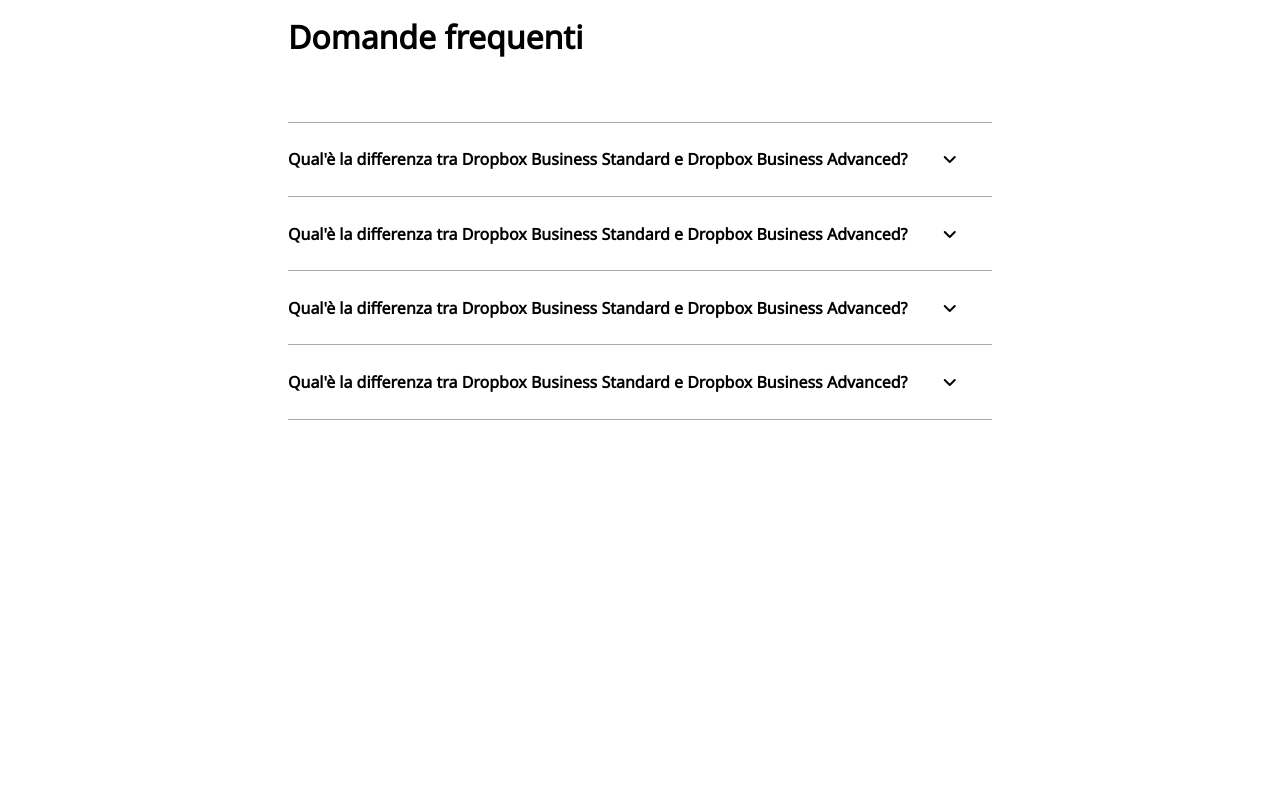
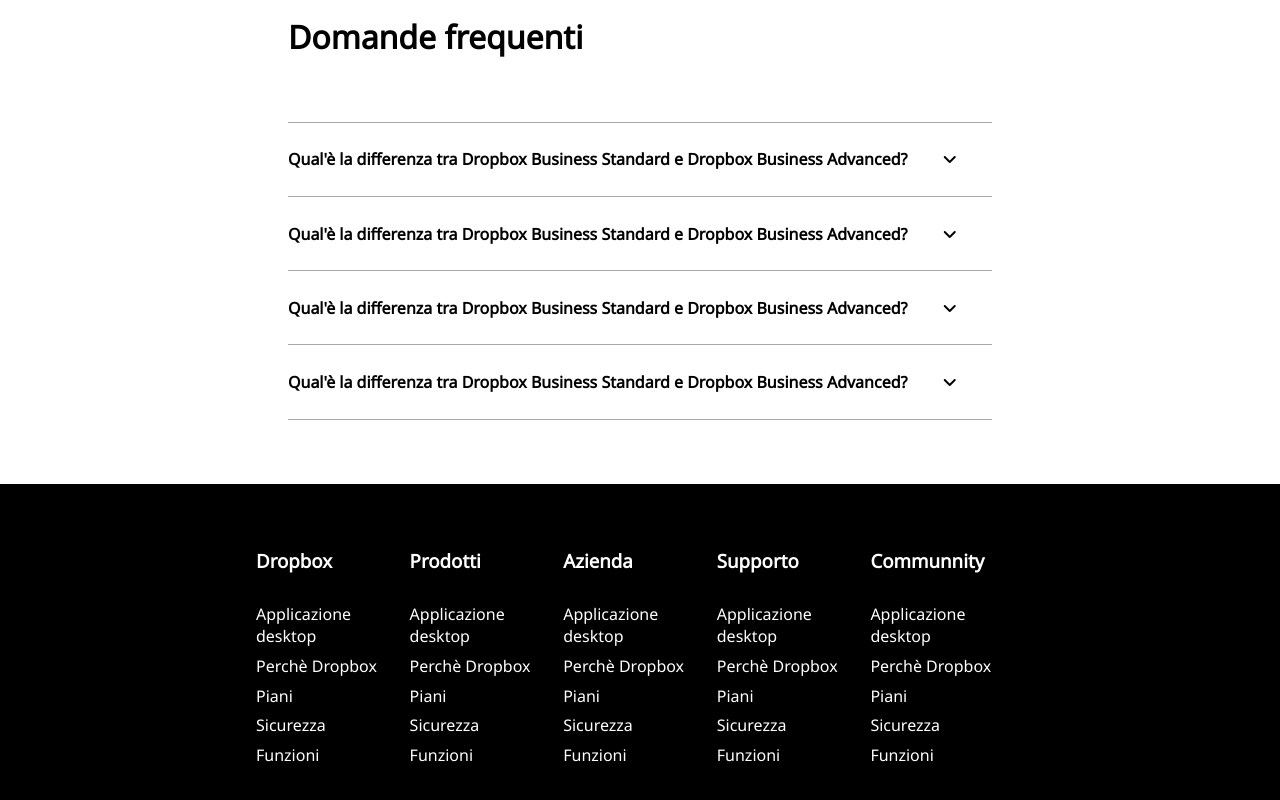
Before and after one commit to GIGIPR3/htmlcss-dropbox, a plain HTML site: page index.html in a window 1280 px wide. Shown: the part 4632-5432 px from the top of the page. Before the commit the page ends 5052 px from the top, so only its background shows below. Drawn offline with nearby package versions, Linux system fonts and the light colour scheme.

Commit message:
università

```diff
--- a/index.html
+++ b/index.html
@@ -354,9 +354,20 @@
 
         <!-- UNIVERSITA'--------------- -->
         <div>
+            <div>
+                <div></div>
+                <div></div>
+                <div></div>
+                <div></div>
+            </div>
 
+            <div></div>
+
+            <div> </div>
+            <div></div>
+            <div></div>
+            <div></div>
         </div>
-
         <!-- FASCIA BLU-------------------------- -->
         <div class="sfondo-azur">
             <div class="size-55 flex-row-between padding-bottom">
@@ -414,8 +425,59 @@
         </div>
     </main>
 
-    <footer>
-        <div></div>
+    <footer class="space-footer separazione-footer">
+        <div class="width-60 flex-row-between">
+            <div>
+                <ul>
+                    <div> <h3><strong>Dropbox</strong></h3> </div>
+                    <div class="footer-item">Applicazione desktop</div>
+                    <div class="footer-item1">Perchè Dropbox</div>
+                    <div class="footer-item1">Piani</div>
+                    <div class="footer-item1">Sicurezza</div>
+                    <div class="footer-item1">Funzioni</div>
+                </ul>
+            </div>
+            <div>
+                <ul>
+                    <div> <h3><strong>Prodotti</strong></h3> </div>
+                    <div class="footer-item">Applicazione desktop</div>
+                    <div class="footer-item1">Perchè Dropbox</div>
+                    <div class="footer-item1">Piani</div>
+                    <div class="footer-item1">Sicurezza</div>
+                    <div class="footer-item1">Funzioni</div>
+                </ul>
+            </div>
+            <div>
+                <ul>
+                    <div> <h3><strong>Azienda</strong></h3> </div>
+                    <div class="footer-item">Applicazione desktop</div>
+                    <div class="footer-item1">Perchè Dropbox</div>
+                    <div class="footer-item1">Piani</div>
+                    <div class="footer-item1">Sicurezza</div>
+                    <div class="footer-item1">Funzioni</div>
+                </ul>
+            </div>
+            <div>
+                <ul>
+                    <div> <h3><strong>Supporto</strong></h3> </div>
+                    <div class="footer-item">Applicazione desktop</div>
+                    <div class="footer-item1">Perchè Dropbox</div>
+                    <div class="footer-item1">Piani</div>
+                    <div class="footer-item1">Sicurezza</div>
+                    <div class="footer-item1">Funzioni</div>
+                </ul>
+            </div>
+            <div>
+                <ul>
+                    <div> <h3><strong>Communnity</strong></h3> </div>
+                    <div class="footer-item">Applicazione desktop</div>
+                    <div class="footer-item1">Perchè Dropbox</div>
+                    <div class="footer-item1">Piani</div>
+                    <div class="footer-item1">Sicurezza</div>
+                    <div class="footer-item1">Funzioni</div>
+                </ul>
+            </div>
+        </div>
     </footer>
 </body>
 </html>
--- a/style.css
+++ b/style.css
@@ -1,4 +1,4 @@
-*{
+ *{
     padding: 0;
     margin: 0;
     box-sizing: border-box;
@@ -338,3 +338,30 @@
 .angle{
     padding-right: 5%;
 }
+
+footer{
+    background-color: #000000;
+    color: white;
+}
+
+.width-60{
+    width: 60%;
+    margin: auto;
+}
+
+.space-footer{
+    padding-top: 5%;
+    padding-bottom: 5%;
+}
+
+.separazione-footer{
+    margin-top: 5%;
+}
+
+.footer-item{
+    padding-top: 20%;
+}
+
+.footer-item1{
+    padding-top: 5%;
+}
```
